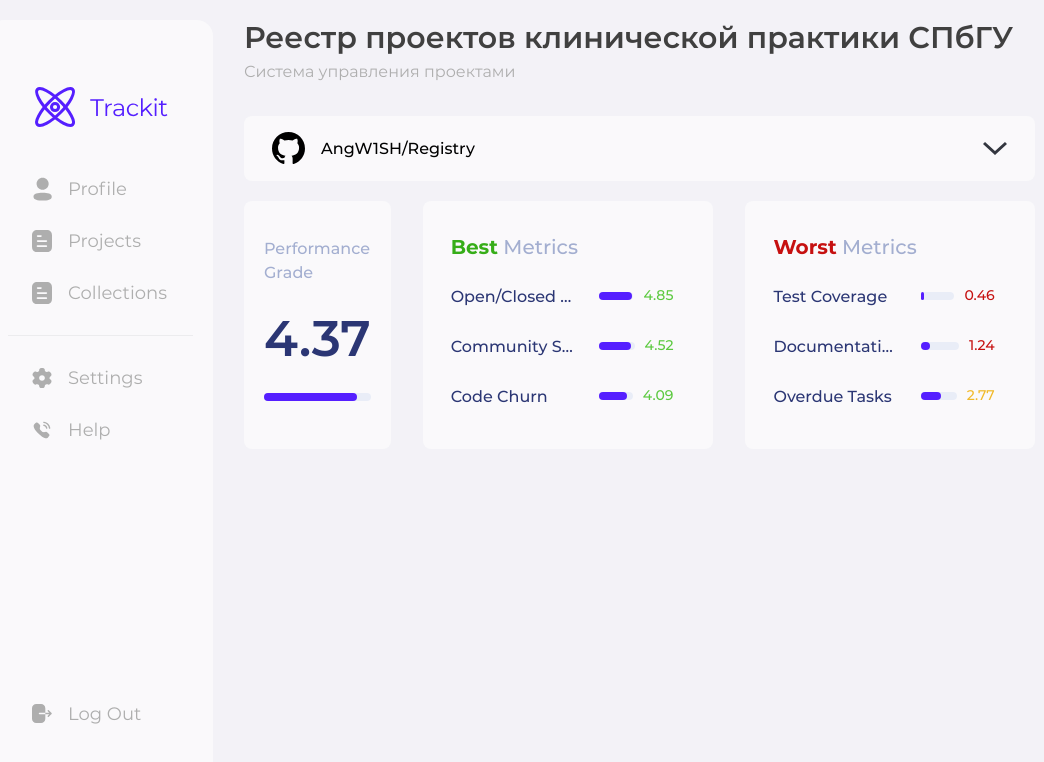
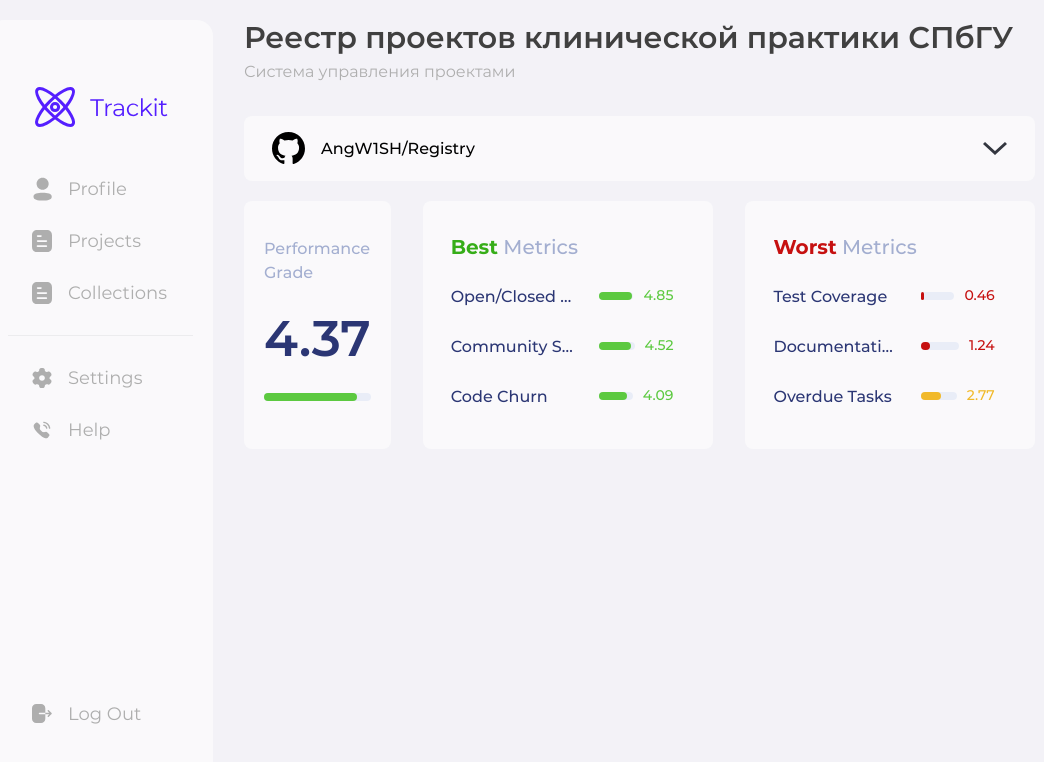
Before and after one commit to AngW1SH/Registry, a React (Vite) app in the folder metric/admin/: page / in a window 1280 px wide. Shown: the top 762 px of the page, without its empty margins (32-1076 px from the left). Built offline with nearby package versions, Linux system fonts and the light colour scheme.

Commit message:
fix: remove explicit meter color declaration Instead of applying the 'currentColor' value, it applied the 'bg-primary' color

```diff
--- a/metric/admin/src/shared/ui/Meter/Meter.tsx
+++ b/metric/admin/src/shared/ui/Meter/Meter.tsx
@@ -34,7 +34,7 @@ const Meter: FC<MeterProps> = ({ progress, label = "", className = "" }) => {
     >
       <div className="relative mt-px w-full h-2 bg-[#E9EDF7] rounded-lg">
         <div
-          className="relative h-full bg-primary rounded-lg bg-current"
+          className="relative h-full rounded-lg bg-current"
           style={{ width: progress + "%" }}
         ></div>
       </div>
```
